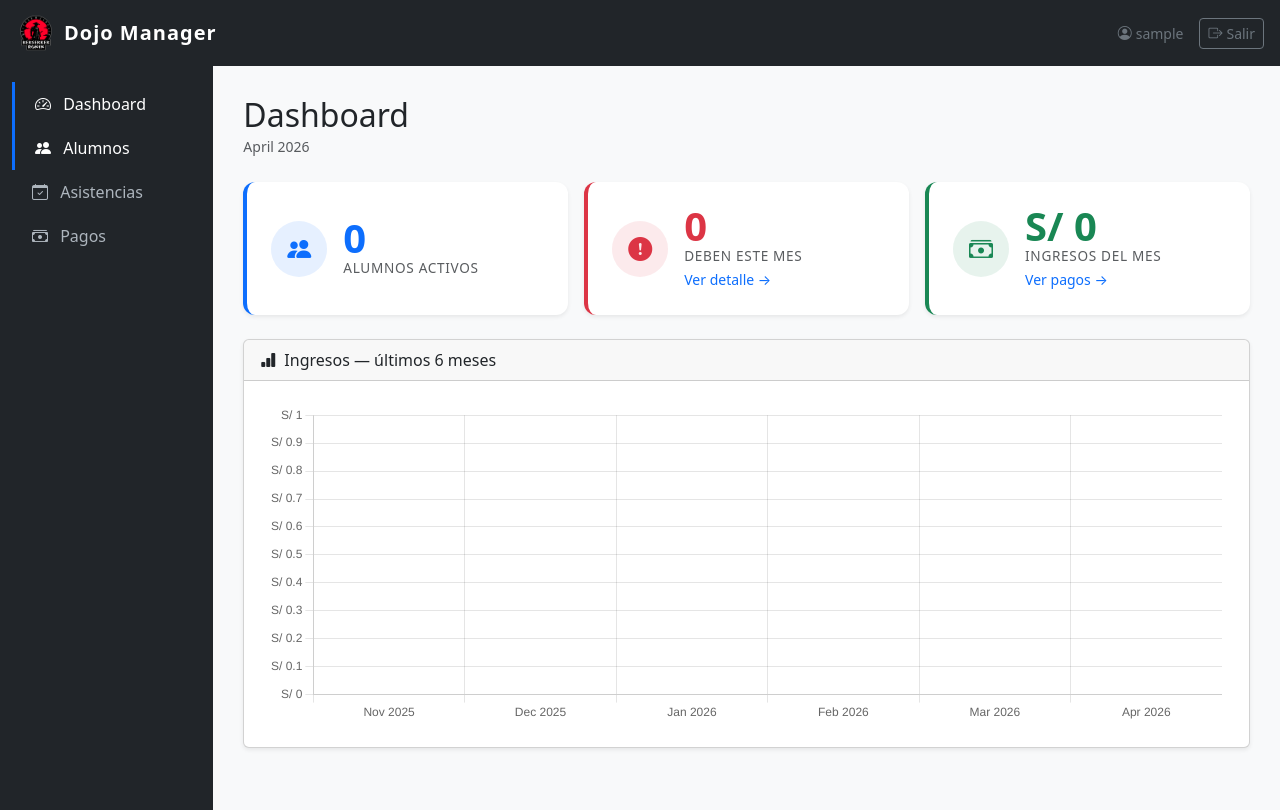
After one commit to MarcosQuintana04/Dojo_Saas, a Django app: page /alumnos/dashboard/ in a window 1280 px wide. The commit adds this page. Run offline with Django 5.2, Linux system fonts and the light colour scheme; the visitor is signed in with stand-in values (Sample User, id 1); data that the repository does not hold is empty.

Commit message:
Agregando Dashboard

```diff
--- a/alumnos/urls.py
+++ b/alumnos/urls.py
@@ -26,4 +26,7 @@ urlpatterns = [
     path('pagos/deudores/',         views.deudores,           name='deudores'),
     path('pagos/nuevo/',            views.registrar_pago,     name='registrar_pago'),
     path('pagos/<int:pk>/',         views.historial_pagos,    name='historial_pagos'),
+
+    # ── Dashboard ────────────────────────────────
+    path('dashboard/', views.dashboard, name='dashboard'),
 ]
--- a/alumnos/views.py
+++ b/alumnos/views.py
@@ -7,6 +7,9 @@ from .models import Alumno, Asistencia, Pago
 from .forms import AlumnoForm, AsistenciaForm, PagoForm
 import datetime
 from django.db.models import Count
+from django.db.models import Sum
+from decimal import Decimal
+
 
 # ─────────────────────────────────────────
 # VISTA 1: Lista de alumnos
@@ -257,3 +260,70 @@ def historial_pagos(request, pk):
         'total_pagado': sum(p.monto for p in pagos),
     }
     return render(request, 'pagos/historial.html', contexto)
+
+# ─────────────────────────────────────────
+# DASHBOARD
+# ─────────────────────────────────────────
+
+@login_required
+def dashboard(request):
+    hoy = datetime.date.today()
+    mes_actual = hoy.month
+    anio_actual = hoy.year
+
+    # ── Métrica 1: Total alumnos activos ──
+    total_alumnos = Alumno.objects.filter(activo=True).count()
+
+    # ── Métrica 2: Deudores del mes ──
+    alumnos_que_pagaron = Pago.objects.filter(
+        mes=mes_actual,
+        anio=anio_actual
+    ).values_list('alumno_id', flat=True)
+
+    total_deudores = Alumno.objects.filter(
+        activo=True
+    ).exclude(
+        id__in=alumnos_que_pagaron
+    ).count()
+
+    # ── Métrica 3: Ingresos del mes actual ──
+    ingresos_mes = Pago.objects.filter(
+        mes=mes_actual,
+        anio=anio_actual
+    ).aggregate(total=Sum('monto'))['total'] or Decimal('0')
+
+    # ── Gráfico: Ingresos últimos 6 meses ──
+    # Construimos los últimos 6 meses hacia atrás desde hoy
+    meses_labels = []
+    meses_ingresos = []
+
+    for i in range(5, -1, -1):
+        # Calculamos el mes retrocediendo i meses desde hoy
+        if mes_actual - i <= 0:
+            mes = mes_actual - i + 12
+            anio = anio_actual - 1
+        else:
+            mes = mes_actual - i
+            anio = anio_actual
+
+        # Nombre corto del mes
+        nombre_mes = datetime.date(anio, mes, 1).strftime('%b %Y')
+        meses_labels.append(nombre_mes)
+
+        # Ingresos de ese mes
+        total = Pago.objects.filter(
+            mes=mes,
+            anio=anio
+        ).aggregate(total=Sum('monto'))['total'] or Decimal('0')
+
+        meses_ingresos.append(float(total))
+
+    contexto = {
+        'total_alumnos': total_alumnos,
+        'total_deudores': total_deudores,
+        'ingresos_mes': ingresos_mes,
+        'meses_labels': meses_labels,
+        'meses_ingresos': meses_ingresos,
+        'mes_actual': hoy.strftime('%B %Y'),
+    }
+    return render(request, 'dashboard/index.html', contexto)
--- a/config/urls.py
+++ b/config/urls.py
@@ -26,7 +26,7 @@ urlpatterns = [
 
     # Todo lo que empiece con "alumnos/" se lo delegamos a la app alumnos
     path('alumnos/', include('alumnos.urls', namespace='alumnos')),
-    path('', RedirectView.as_view(url='/alumnos/')),
+    path('', RedirectView.as_view(url='/alumnos/dashboard/')),
 
     # Vistas de autenticación incluidas en Django
     path('login/', auth_views.LoginView.as_view(template_name='auth/login.html'), name='login'),
--- /dev/null
+++ b/templates/dashboard/index.html
@@ -0,0 +1,149 @@
+{% extends 'base.html' %}
+
+{% block titulo %}Dashboard — Berserker Ronin{% endblock %}
+
+{% block estilos_extra %}
+<style>
+    .metrica-card {
+        border-radius: 12px;
+        border: none;
+        transition: transform 0.2s;
+    }
+    .metrica-card:hover {
+        transform: translateY(-3px);
+    }
+    .metrica-numero {
+        font-size: 2.5rem;
+        font-weight: 700;
+        line-height: 1;
+    }
+    .metrica-label {
+        font-size: 0.85rem;
+        text-transform: uppercase;
+        letter-spacing: 0.05em;
+    }
+</style>
+{% endblock %}
+
+{% block contenido %}
+
+<!-- Encabezado -->
+<div class="mb-4">
+    <h2 class="mb-0">Dashboard</h2>
+    <small class="text-muted">{{ mes_actual }}</small>
+</div>
+
+<!-- Tarjetas de métricas -->
+<div class="row g-3 mb-4">
+
+    <!-- Alumnos activos -->
+    <div class="col-md-4">
+        <div class="card metrica-card shadow-sm h-100" style="border-left: 4px solid #0d6efd !important;">
+            <div class="card-body d-flex align-items-center gap-3 p-4">
+                <div class="rounded-circle bg-primary bg-opacity-10 d-flex align-items-center justify-content-center"
+                     style="width:56px; height:56px; flex-shrink:0;">
+                    <i class="bi bi-people-fill text-primary" style="font-size:1.5rem;"></i>
+                </div>
+                <div>
+                    <div class="metrica-numero text-primary">{{ total_alumnos }}</div>
+                    <div class="metrica-label text-muted">Alumnos activos</div>
+                </div>
+            </div>
+        </div>
+    </div>
+
+    <!-- Deudores -->
+    <div class="col-md-4">
+        <div class="card metrica-card shadow-sm h-100" style="border-left: 4px solid #dc3545 !important;">
+            <div class="card-body d-flex align-items-center gap-3 p-4">
+                <div class="rounded-circle bg-danger bg-opacity-10 d-flex align-items-center justify-content-center"
+                     style="width:56px; height:56px; flex-shrink:0;">
+                    <i class="bi bi-exclamation-circle-fill text-danger" style="font-size:1.5rem;"></i>
+                </div>
+                <div>
+                    <div class="metrica-numero text-danger">{{ total_deudores }}</div>
+                    <div class="metrica-label text-muted">Deben este mes</div>
+                    <a href="{% url 'alumnos:deudores' %}" class="small text-decoration-none">Ver detalle →</a>
+                </div>
+            </div>
+        </div>
+    </div>
+
+    <!-- Ingresos -->
+    <div class="col-md-4">
+        <div class="card metrica-card shadow-sm h-100" style="border-left: 4px solid #198754 !important;">
+            <div class="card-body d-flex align-items-center gap-3 p-4">
+                <div class="rounded-circle bg-success bg-opacity-10 d-flex align-items-center justify-content-center"
+                     style="width:56px; height:56px; flex-shrink:0;">
+                    <i class="bi bi-cash-stack text-success" style="font-size:1.5rem;"></i>
+                </div>
+                <div>
+                    <div class="metrica-numero text-success">S/ {{ ingresos_mes }}</div>
+                    <div class="metrica-label text-muted">Ingresos del mes</div>
+                    <a href="{% url 'alumnos:deudores' %}" class="small text-decoration-none">Ver pagos →</a>
+                </div>
+            </div>
+        </div>
+    </div>
+
+</div>
+
+<!-- Gráfico -->
+<div class="card shadow-sm">
+    <div class="card-header">
+        <i class="bi bi-bar-chart-fill me-2"></i>Ingresos — últimos 6 meses
+    </div>
+    <div class="card-body p-4">
+        <canvas id="graficoIngresos" height="100"></canvas>
+    </div>
+</div>
+
+{% endblock %}
+
+{% block scripts_extra %}
+<!-- Chart.js — librería de gráficos -->
+<script src="https://cdn.jsdelivr.net/npm/chart.js@4.4.0/dist/chart.umd.min.js"></script>
+<script>
+    // Django pasa los datos como listas de Python.
+    // Las convertimos a JSON para que JavaScript las entienda.
+    const labels = {{ meses_labels|safe }};
+    const ingresos = {{ meses_ingresos|safe }};
+
+    const ctx = document.getElementById('graficoIngresos').getContext('2d');
+
+    new Chart(ctx, {
+        type: 'bar',
+        data: {
+            labels: labels,
+            datasets: [{
+                label: 'Ingresos (S/)',
+                data: ingresos,
+                backgroundColor: 'rgba(25, 135, 84, 0.2)',
+                borderColor: 'rgba(25, 135, 84, 1)',
+                borderWidth: 2,
+                borderRadius: 6,
+            }]
+        },
+        options: {
+            responsive: true,
+            plugins: {
+                legend: { display: false },
+                tooltip: {
+                    callbacks: {
+                        // Formato del tooltip al pasar el mouse
+                        label: (context) => ` S/ ${context.parsed.y.toFixed(2)}`
+                    }
+                }
+            },
+            scales: {
+                y: {
+                    beginAtZero: true,
+                    ticks: {
+                        callback: (value) => `S/ ${value}`
+                    }
+                }
+            }
+        }
+    });
+</script>
+{% endblock %}
--- a/templates/partials/bottom_nav.html
+++ b/templates/partials/bottom_nav.html
@@ -1,23 +1,30 @@
 <nav class="d-md-none fixed-bottom navbar navbar-light bg-white border-top px-0">
     <div class="container-fluid justify-content-around">
 
+        <a href="{% url 'alumnos:dashboard' %}"
+            class="d-flex flex-column align-items-center text-decoration-none py-2 px-3
+            {% if request.resolver_match.url_name == 'dashboard' %}text-primary{% else %}text-secondary{% endif %}">
+            <i class="bi bi-speedometer2" style="font-size: 1.4rem;"></i>
+            <small style="font-size: 0.65rem;">Inicio</small>
+        </a>
+
         <a href="{% url 'alumnos:lista' %}"
            class="d-flex flex-column align-items-center text-decoration-none py-2 px-3
-           {% if request.resolver_match.url_name == 'lista' or request.resolver_match.url_name == 'detalle' %}text-primary{% else %}text-secondary{% endif %}">
+            {% if request.resolver_match.url_name == 'lista' or request.resolver_match.url_name == 'detalle' %}text-primary{% else %}text-secondary{% endif %}">
             <i class="bi bi-people-fill" style="font-size: 1.4rem;"></i>
             <small style="font-size: 0.65rem;">Alumnos</small>
         </a>
 
         <a href="{% url 'alumnos:asistencias_hoy' %}"
            class="d-flex flex-column align-items-center text-decoration-none py-2 px-3
-           {% if 'asistencia' in request.resolver_match.url_name %}text-primary{% else %}text-secondary{% endif %}">
+            {% if 'asistencia' in request.resolver_match.url_name %}text-primary{% else %}text-secondary{% endif %}">
             <i class="bi bi-calendar-check" style="font-size: 1.4rem;"></i>
             <small style="font-size: 0.65rem;">Asistencias</small>
         </a>
 
         <a href="{% url 'alumnos:deudores' %}"
            class="d-flex flex-column align-items-center text-decoration-none py-2 px-3
-           {% if 'pago' in request.resolver_match.url_name or request.resolver_match.url_name == 'deudores' %}text-primary{% else %}text-secondary{% endif %}">
+            {% if 'pago' in request.resolver_match.url_name or request.resolver_match.url_name == 'deudores' %}text-primary{% else %}text-secondary{% endif %}">
             <i class="bi bi-cash-stack" style="font-size: 1.4rem;"></i>
             <small style="font-size: 0.65rem;">Pagos</small>
         </a>
--- a/templates/partials/sidebar.html
+++ b/templates/partials/sidebar.html
@@ -1,16 +1,20 @@
 <!-- SIDEBAR -->
 
 <div class="col-md-2 sidebar d-none d-md-block pt-3">
+    <a href="{% url 'alumnos:dashboard' %}"
+        class="{% if request.resolver_match.url_name == 'dashboard' %}active{% endif %}">
+        <i class="bi bi-speedometer2 me-2"></i> Dashboard
+    </a>
     <a href="{% url 'alumnos:lista' %}"
-       class="{% if request.resolver_match.app_name == 'alumnos' and 'asistencia' not in request.resolver_match.url_name and 'pago' not in request.resolver_match.url_name and request.resolver_match.url_name != 'deudores' %}active{% endif %}">
+        class="{% if request.resolver_match.app_name == 'alumnos' and 'asistencia' not in request.resolver_match.url_name and 'pago' not in request.resolver_match.url_name and request.resolver_match.url_name != 'deudores' %}active{% endif %}">
         <i class="bi bi-people-fill me-2"></i> Alumnos
     </a>
     <a href="{% url 'alumnos:asistencias_hoy' %}"
-       class="{% if 'asistencia' in request.resolver_match.url_name %}active{% endif %}">
+        class="{% if 'asistencia' in request.resolver_match.url_name %}active{% endif %}">
         <i class="bi bi-calendar-check me-2"></i> Asistencias
     </a>
     <a href="{% url 'alumnos:deudores' %}"
-       class="{% if 'pago' in request.resolver_match.url_name or request.resolver_match.url_name == 'deudores' %}active{% endif %}">
+        class="{% if 'pago' in request.resolver_match.url_name or request.resolver_match.url_name == 'deudores' %}active{% endif %}">
         <i class="bi bi-cash-stack me-2"></i> Pagos
     </a>
 </div>
```
